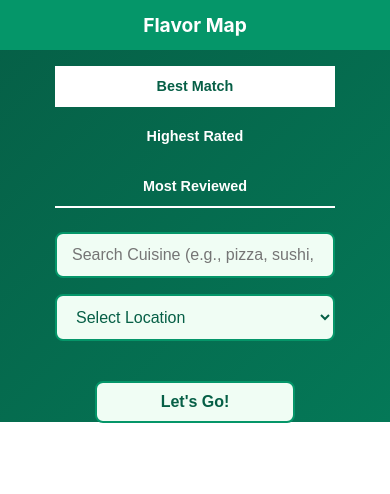
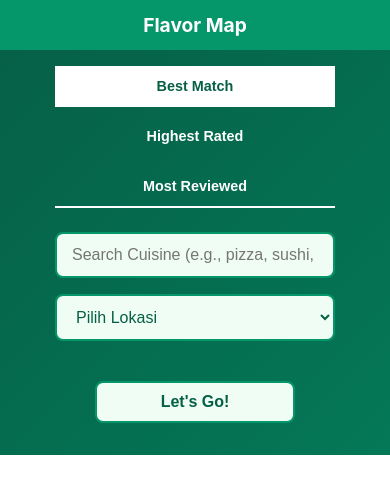
Before and after one commit to portgasalif/flavormap, a React (Create React App) app: page / in a window 390 px wide. Shown: the top 494 px of the page. Built offline with nearby package versions, Linux system fonts and the light colour scheme.

Commit message:
Update SearchBar component to localize location options and improve CSS for better responsiveness

```diff
--- a/src/components/SearchBar/SearchBar.css
+++ b/src/components/SearchBar/SearchBar.css
@@ -80,9 +80,6 @@
   cursor: pointer;
 }
 @media (max-width: 768px) {
-  .search-bar {
-    max-height: 50vh;
-  }
   .search-bar-fields {
     flex-direction: column;
     gap: 1rem;
@@ -101,14 +98,9 @@
   }
   .search-bar-submit-btn {
     width: 200px;
-    margin-bottom: 2rem;
   }
 }
 @media (max-width: 480px) {
-  .search-bar {
-    min-height: 45vh;
-    margin-bottom: 1rem;
-  }
   .search-bar-header {
     padding: 0.8rem;
   }
@@ -136,7 +128,4 @@
     width: 100%;
     text-align: center;
   }
-  .search-bar-submit-btn {
-    width: 200px;
-  }
 }
--- a/src/components/SearchBar/SearchBar.js
+++ b/src/components/SearchBar/SearchBar.js
@@ -9,15 +9,12 @@ function SearchBar({ searchYelp }) {
   const handleOptionSelect = (option) => {
     setSortOption(option);
   };
-
   const handleSearchTermChange = (event) => {
     setSearchTerm(event.target.value);
   };
-
   const handleLocationChange = (event) => {
     setLocation(event.target.value);
   };
-
   const handleSubmit = (event) => {
     event.preventDefault();
     if (searchTerm && location) {
@@ -79,15 +76,19 @@ function SearchBar({ searchYelp }) {
             value={location}
             onChange={handleLocationChange}
           >
-            <option value="">Select Location</option>
-            <option value="New York, NY">New York, NY</option>
-            <option value="Los Angeles, CA">Los Angeles, CA</option>
-            <option value="San Francisco, CA">San Francisco, CA</option>
-            <option value="Chicago, IL">Chicago, IL</option>
-            <option value="Miami, FL">Miami, FL</option>
-            <option value="Seattle, WA">Seattle, WA</option>
-            <option value="Boston, MA">Boston, MA</option>
-            <option value="Austin, TX">Austin, TX</option>
+            <option value="">Pilih Lokasi</option>
+            <option value="Jakarta, DKI Jakarta">Jakarta, DKI Jakarta</option>
+            <option value="Surabaya, Jawa Timur">Surabaya, Jawa Timur</option>
+            <option value="Bandung, Jawa Barat">Bandung, Jawa Barat</option>
+            <option value="Medan, Sumatera Utara">Medan, Sumatera Utara</option>
+            <option value="Semarang, Jawa Tengah">Semarang, Jawa Tengah</option>
+            <option value="Makassar, Sulawesi Selatan">
+              Makassar, Sulawesi Selatan
+            </option>
+            <option value="Palembang, Sumatera Selatan">
+              Palembang, Sumatera Selatan
+            </option>
+            <option value="Denpasar, Bali">Denpasar, Bali</option>
           </select>
         </div>
 
```
